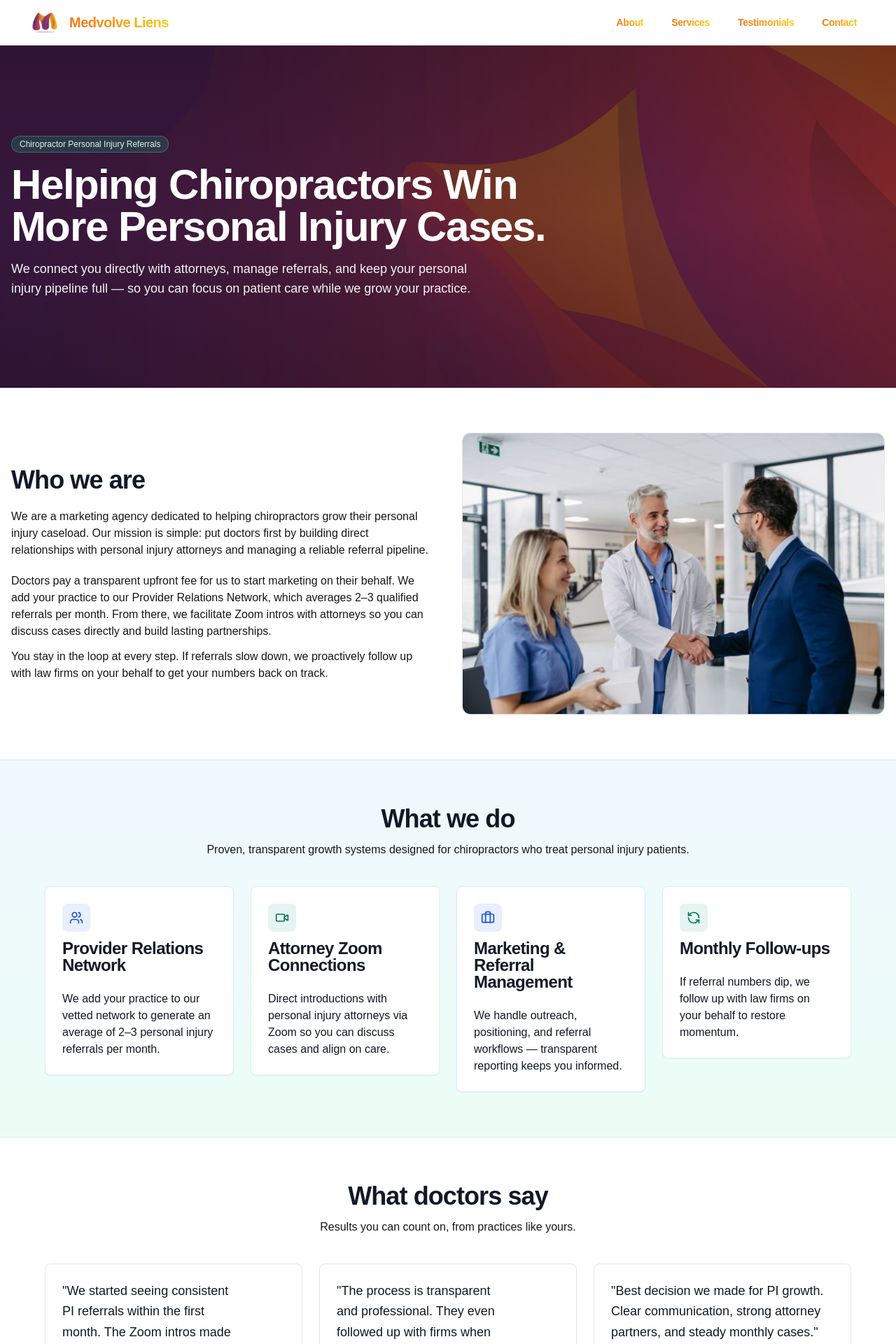
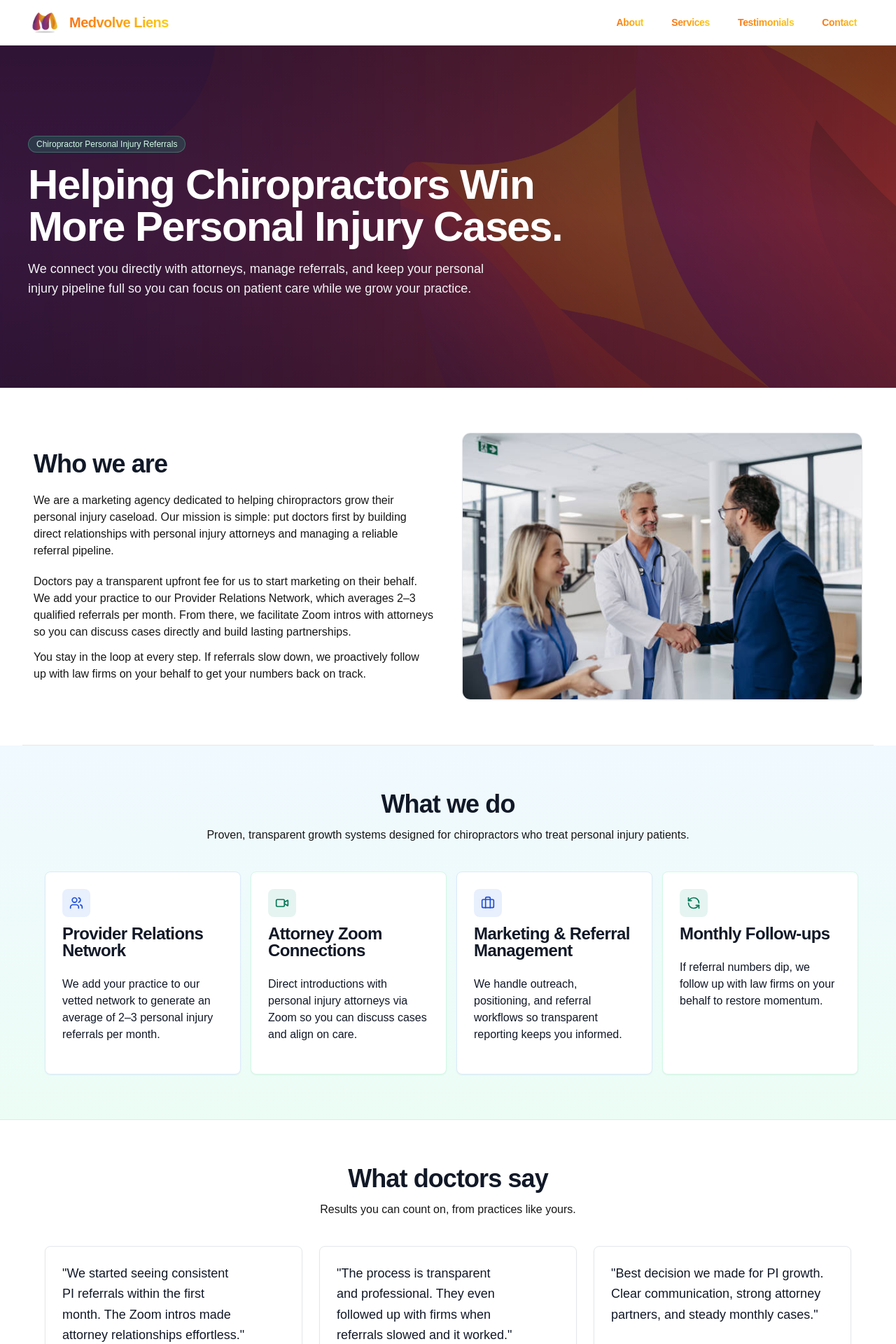
Before and after one commit to ali-haider-dev/medvolvelien, a Next.js app: page / in a window 1280 px wide. Shown: the top 1920 px of the page at 70% size. Built offline with nearby package versions, Linux system fonts and the light colour scheme.

Commit message:
make small changes

```diff
--- a/app/page.js
+++ b/app/page.js
@@ -31,7 +31,7 @@ export default function Page() {
             priority
           />
           <div className="absolute inset-0 bg-gradient-to-b from-black/50 via-black/40 to-black/50" />
-          <div className="container relative z-10 mx-auto px-4 py-24 sm:py-32">
+          <div className="container relative z-10 mx-auto px-4 py-24 sm:py-32 ml-6">
             <div className="max-w-3xl text-white">
               <motion.span
                 className="inline-flex items-center rounded-full bg-emerald-500/20 px-3 py-1 text-xs font-medium text-emerald-100 ring-1 ring-inset ring-emerald-300/30"
@@ -56,15 +56,14 @@ export default function Page() {
                 animate="visible"
                 transition={{ delay: 0.5 }}
               >
-                We connect you directly with attorneys, manage referrals, and keep your personal injury pipeline full —
-                so you can focus on patient care while we grow your practice.
+                We connect you directly with attorneys, manage referrals, and keep your personal injury pipeline full so you can focus on patient care while we grow your practice.
               </motion.p>
             </div>
           </div>
         </section>
 
         {/* About */}
-        <section id="about" className="scroll-mt-20 border-b bg-white" aria-label="About us">
+        <section id="about" className="scroll-mt-20 border-b bg-white mx-8" aria-label="About us">
           <div className="container mx-auto grid gap-10 px-4 py-16 lg:grid-cols-2 lg:items-center">
             <motion.div
               className="space-y-5"
@@ -127,7 +126,7 @@ export default function Page() {
 
             <div className="mx-auto mt-10 grid max-w-6xl gap-6 md:grid-cols-2 lg:grid-cols-4">
               <AnimatedCard delay={0.05}>
-                <Card className="border-blue-100">
+                <Card className="border-blue-100 w-[280px] h-[290px]">
                   <CardHeader className="space-y-3">
                     <div className="inline-flex size-10 items-center justify-center rounded-lg bg-blue-600/10 text-blue-700">
                       <Users className="size-5" aria-hidden="true" />
@@ -142,7 +141,7 @@ export default function Page() {
               </AnimatedCard>
 
               <AnimatedCard delay={0.1}>
-                <Card className="border-emerald-100">
+                <Card className="border-emerald-100 w-[280px] h-[290px]">
                   <CardHeader className="space-y-3">
                     <div className="inline-flex size-10 items-center justify-center rounded-lg bg-emerald-600/10 text-emerald-700">
                       <Video className="size-5" aria-hidden="true" />
@@ -157,7 +156,7 @@ export default function Page() {
               </AnimatedCard>
 
               <AnimatedCard delay={0.15}>
-                <Card className="border-blue-100">
+                <Card className="border-blue-100 w-[280px] h-[290px]">
                   <CardHeader className="space-y-3">
                     <div className="inline-flex size-10 items-center justify-center rounded-lg bg-blue-600/10 text-blue-700">
                       <Briefcase className="size-5" aria-hidden="true" />
@@ -165,13 +164,13 @@ export default function Page() {
                     <CardTitle className="text-gray-900">Marketing & Referral Management</CardTitle>
                   </CardHeader>
                   <CardContent className="text-muted-foreground">
-                    We handle outreach, positioning, and referral workflows — transparent reporting keeps you informed.
+                    We handle outreach, positioning, and referral workflows so transparent reporting keeps you informed.
                   </CardContent>
                 </Card>
               </AnimatedCard>
 
               <AnimatedCard delay={0.2}>
-                <Card className="border-emerald-100">
+                <Card className="border-emerald-100 w-[280px] h-[290px]">
                   <CardHeader className="space-y-3">
                     <div className="inline-flex size-10 items-center justify-center rounded-lg bg-emerald-600/10 text-emerald-700">
                       <RefreshCcw className="size-5" aria-hidden="true" />
@@ -207,7 +206,7 @@ export default function Page() {
               <TestimonialCard
                 delay={0.1}
                 quote={
-                  "The process is transparent and professional. They even followed up with firms when referrals slowed — and it worked."
+                  "The process is transparent and professional. They even followed up with firms when referrals slowed and it worked."
                 }
                 name="Dr. Marcus Lee"
                 role="Owner, AlignCare"
```
Also changed, not shown: postcss.config.mjs (added).
